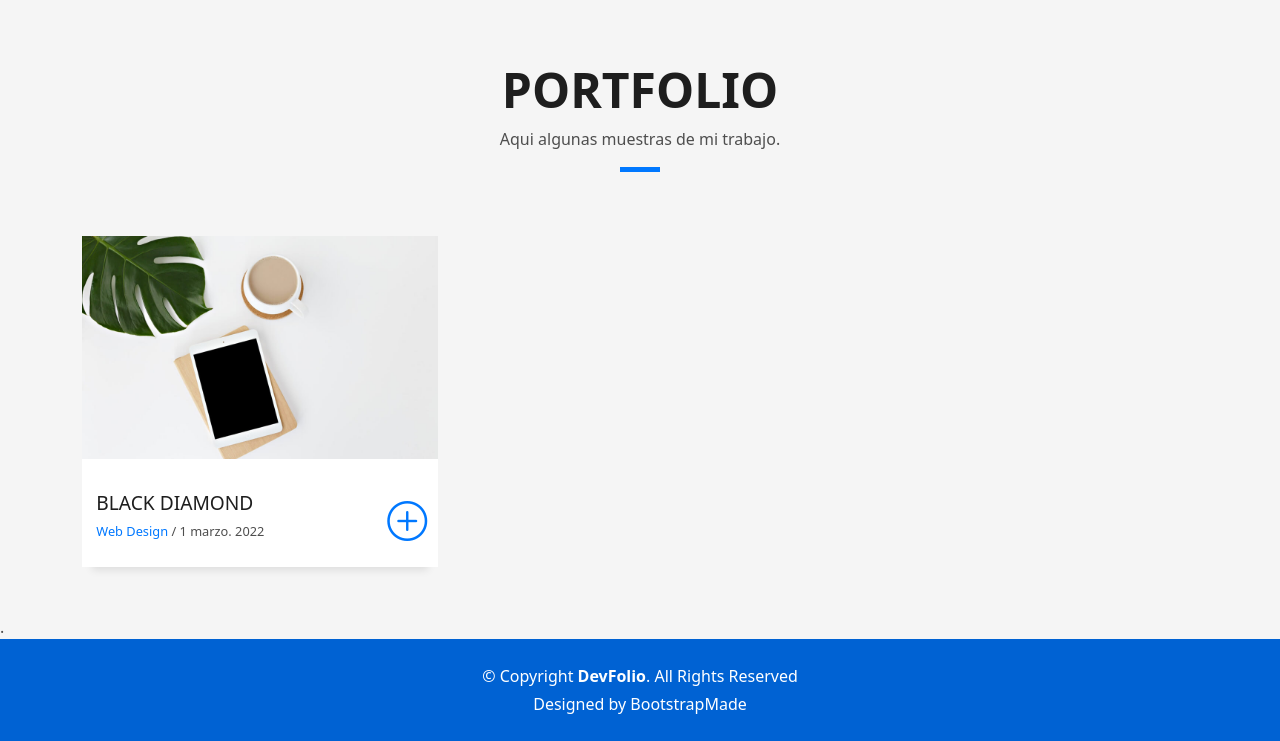
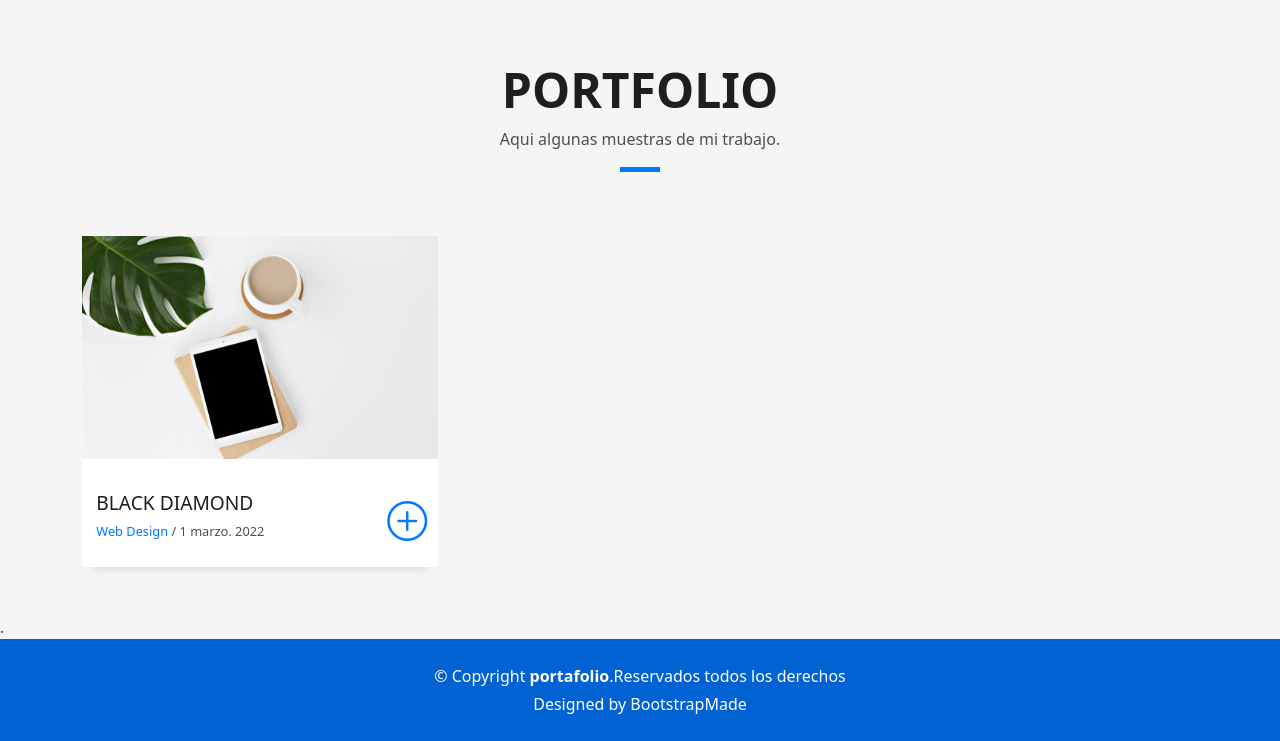
Before and after one commit to juanjo-marulandagithub/portafolio, a plain HTML site: page index.html in a window 1280 px wide. Shown: the part 2335-3076 px from the top of the page. Drawn offline with Linux system fonts and the light colour scheme.

Commit message:
editado footer

```diff
--- a/index.html
+++ b/index.html
@@ -265,7 +265,7 @@
       <div class="row">
         <div class="col-sm-12">
           <div class="copyright-box">
-            <p class="copyright">&copy; Copyright <strong>DevFolio</strong>. All Rights Reserved</p>
+            <p class="copyright">&copy; Copyright <strong>portafolio</strong>.Reservados todos los derechos</p>
             <div class="credits">
               <!--
               All the links in the footer should remain intact.
```
